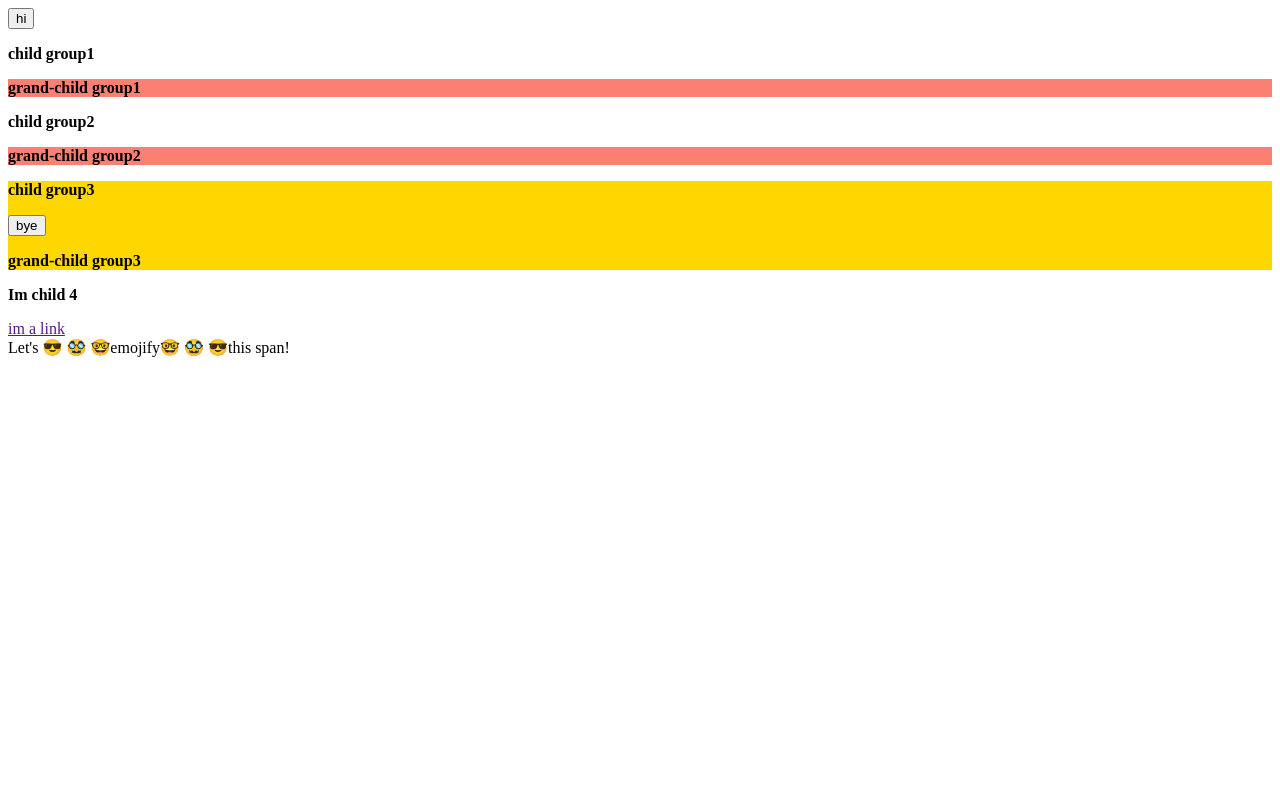
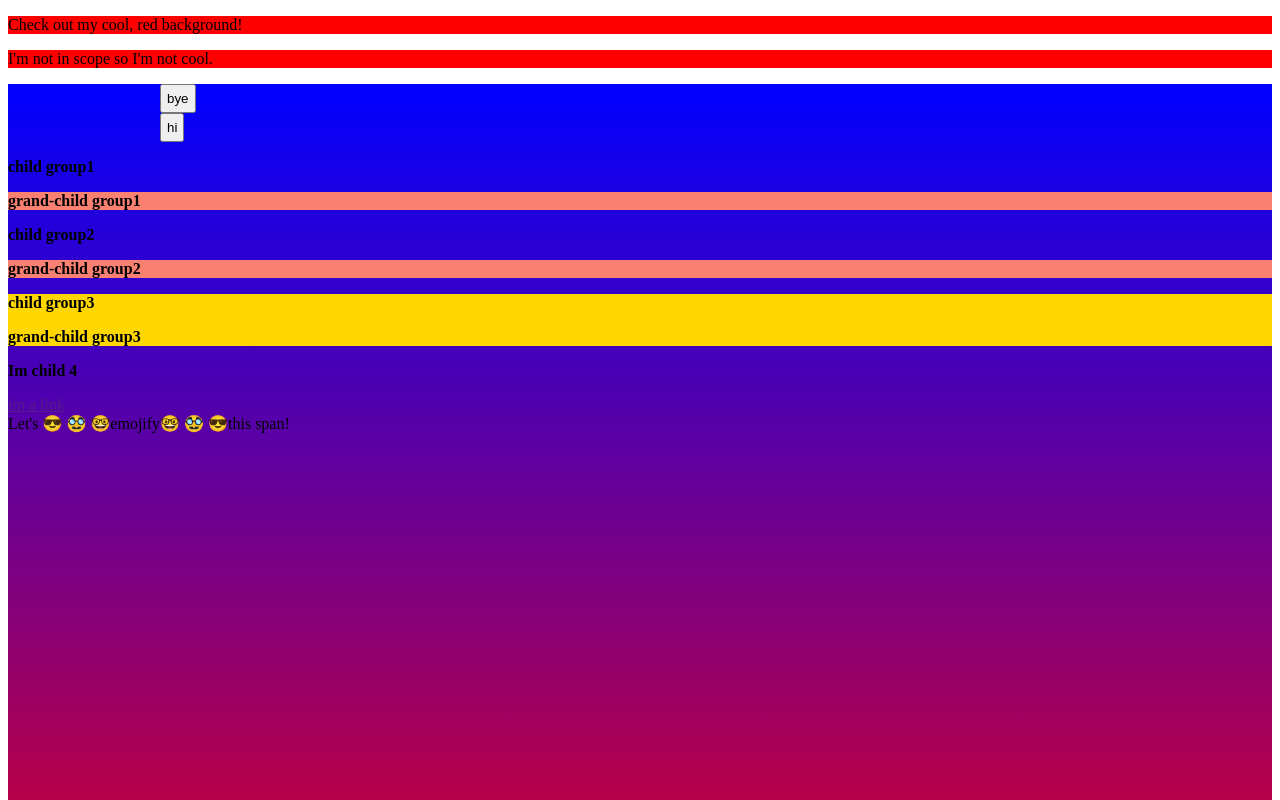
Before and after one commit to bickybong/Python, a plain HTML site: page index.html in a window 1280 px wide. Shown: the top 800 px of the page. Drawn offline with Linux system fonts and the light colour scheme.

Commit message:
some odin trials

```diff
--- a/index.html
+++ b/index.html
@@ -8,7 +8,14 @@
     <title>test</title>
 </head>
 <body>
-    <main class="parent">
+  <div class='cool-div'>
+    <p class='cool-paragraph'>Check out my cool, red background!</p>
+  </div>
+
+  <p class='boring-paragraph'>I'm not in scope so I'm not cool.</p>
+
+  <main class="parent">
+      <button>bye</button>
         <div class="child group1"><button>hi</button><p>child group1</p>
           <div class="grand-child group1"><p>grand-child group1</p></div>
         </div>
@@ -16,7 +23,7 @@
           <div class="grand-child group2"><p>grand-child group2</p></div>
         </div>
         <div class="child group3"><p>child group3</p>
-          <div class="grand-child group3"><button>bye</button><p>grand-child group3</p></div>
+          <div class="grand-child group3"><p>grand-child group3</p></div>
         </div>
         <div class="child4"><p>Im child 4</p></div>
         <a href="">im a link</a>
--- a/style.css
+++ b/style.css
@@ -1,3 +1,28 @@
+:root {
+    --main-bg: red;
+  }
+
+  .cool-paragraph {
+    background-color: var(--main-bg, gold);
+  }
+
+  .boring-paragraph {
+    background-color: var(--main-bg);
+  }
+
+.parent{
+    position: relative;
+    background: linear-gradient(180deg, blue, red);
+    height: 1000px;
+}
+
+button{
+    position: sticky;
+    padding: 5px;
+    top: -1px;
+    left: 10rem;
+}
+
 .group1  div :hover{
     background-color: blue;
 }
@@ -6,6 +31,7 @@ main:nth-child(2n){
     background-color: rebeccapurple;
 
 }
+
 
 .emojify::before {
     content: '😎 🥸 🤓';
```
Also changed, not shown: 1 other file.
